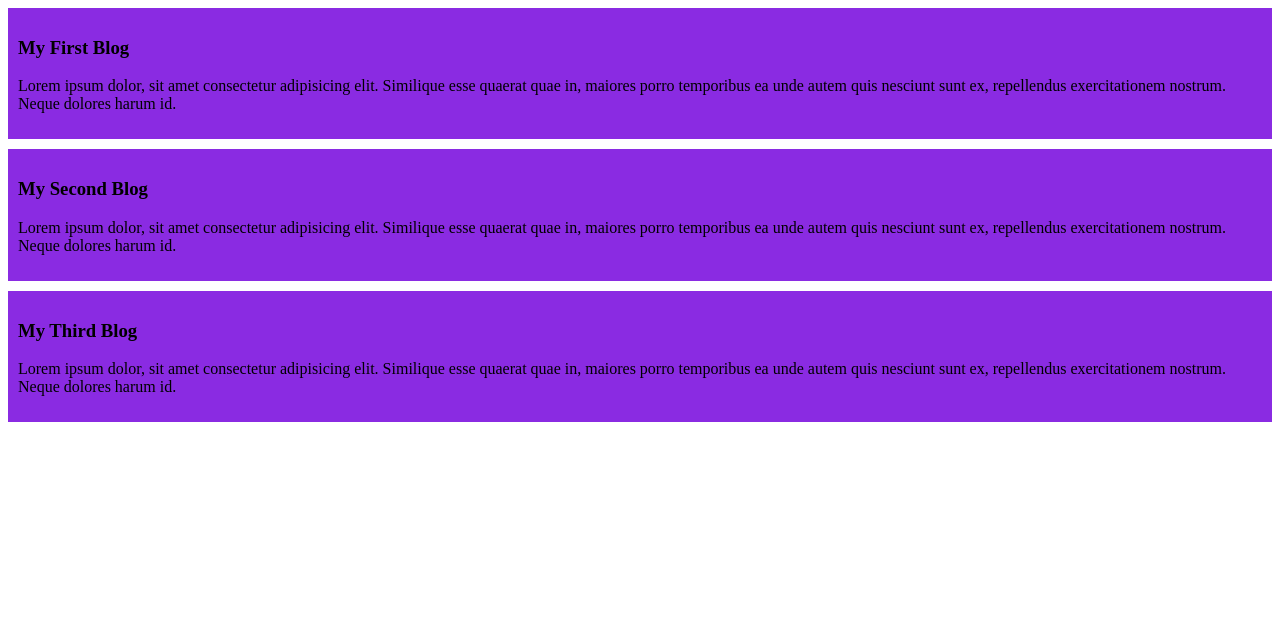
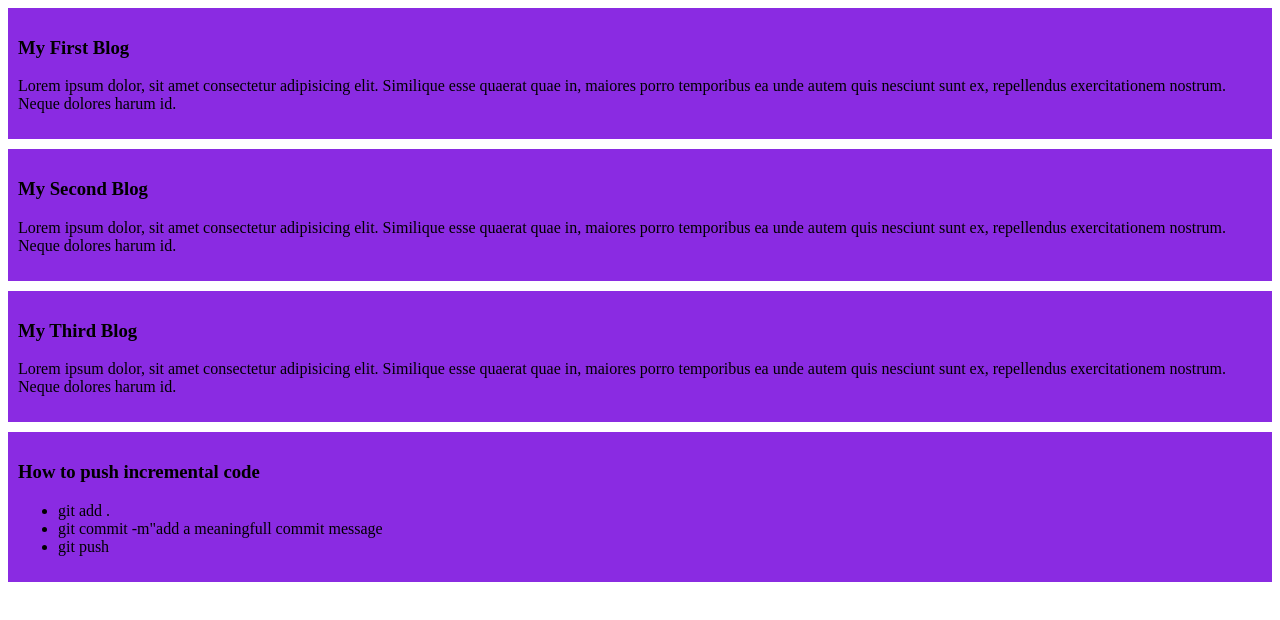
Before and after one commit to raisa-tabassum/my-simple-website, a plain HTML site: page index.html in a window 1280 px wide. Drawn offline with Linux system fonts and the light colour scheme.

Commit message:
added a list to push code

```diff
--- a/index.html
+++ b/index.html
@@ -19,5 +19,14 @@
         <h3>My Third Blog</h3>
         <p>Lorem ipsum dolor, sit amet consectetur adipisicing elit. Similique esse quaerat quae in, maiores porro temporibus ea unde autem quis nesciunt sunt ex, repellendus exercitationem nostrum. Neque dolores harum id.</p>
     </div>
+
+    <div>
+        <h3>How to push incremental code</h3>
+        <ul>
+            <li>git add .</li>
+            <li>git commit -m"add a meaningfull commit message</li>
+            <li>git push</li>
+        </ul>
+    </div>
 </body>
 </html>
```
